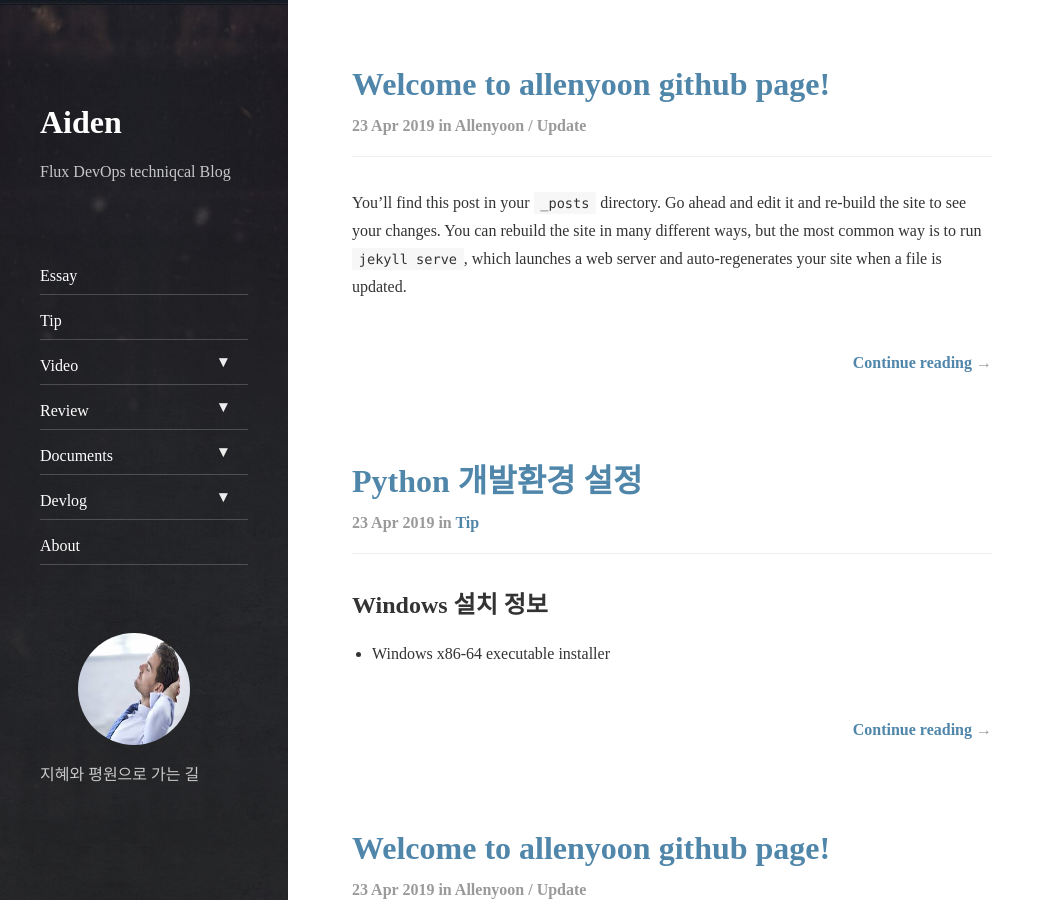
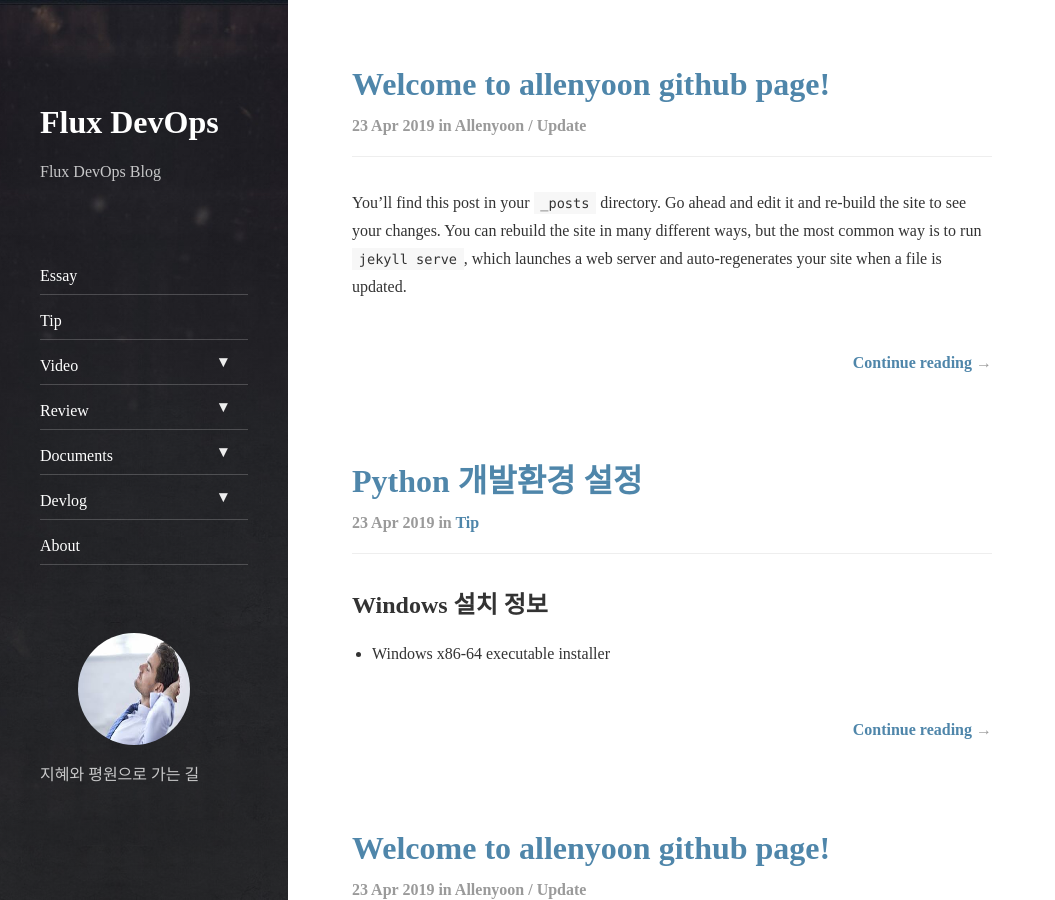
Before and after one commit to allenyoon/allenyoon.github.io, a Jekyll site: the page built from index.html, in a window 1280 px wide and 900 px high. Shown: the whole window, without its empty margins (0-1055 px from the left). Built offline with Jekyll 4.4.1, drawn with Linux system fonts in a browser that asks for light colours; nearby versions of some CDN libraries; the list of posts is cut into pages by our own code.

Commit message:
Update _config.yml

```diff
--- a/_config.yml
+++ b/_config.yml
@@ -2,7 +2,7 @@
 #  User configuration
 # -----------------------------------------------------------------------------
 
-title:               Aiden
+title:               Flux DevOps
 
 # The unique resource location of your page.
 # Set to `https://<username>.github.io` when hosting on GitHub Pages
@@ -13,7 +13,7 @@ url:                 https://allenyoon.github.io
 baseurl:             ""
 
 # A very short description of your page
-tagline:             Flux DevOps techniqcal Blog
+tagline:             Flux DevOps Blog
 
 # A short description of the page, used in the sidebar and as fallback for the meta description tag.
 # Markdown enabled, but don't use more than one paragraph (enforced by `>`)
```
